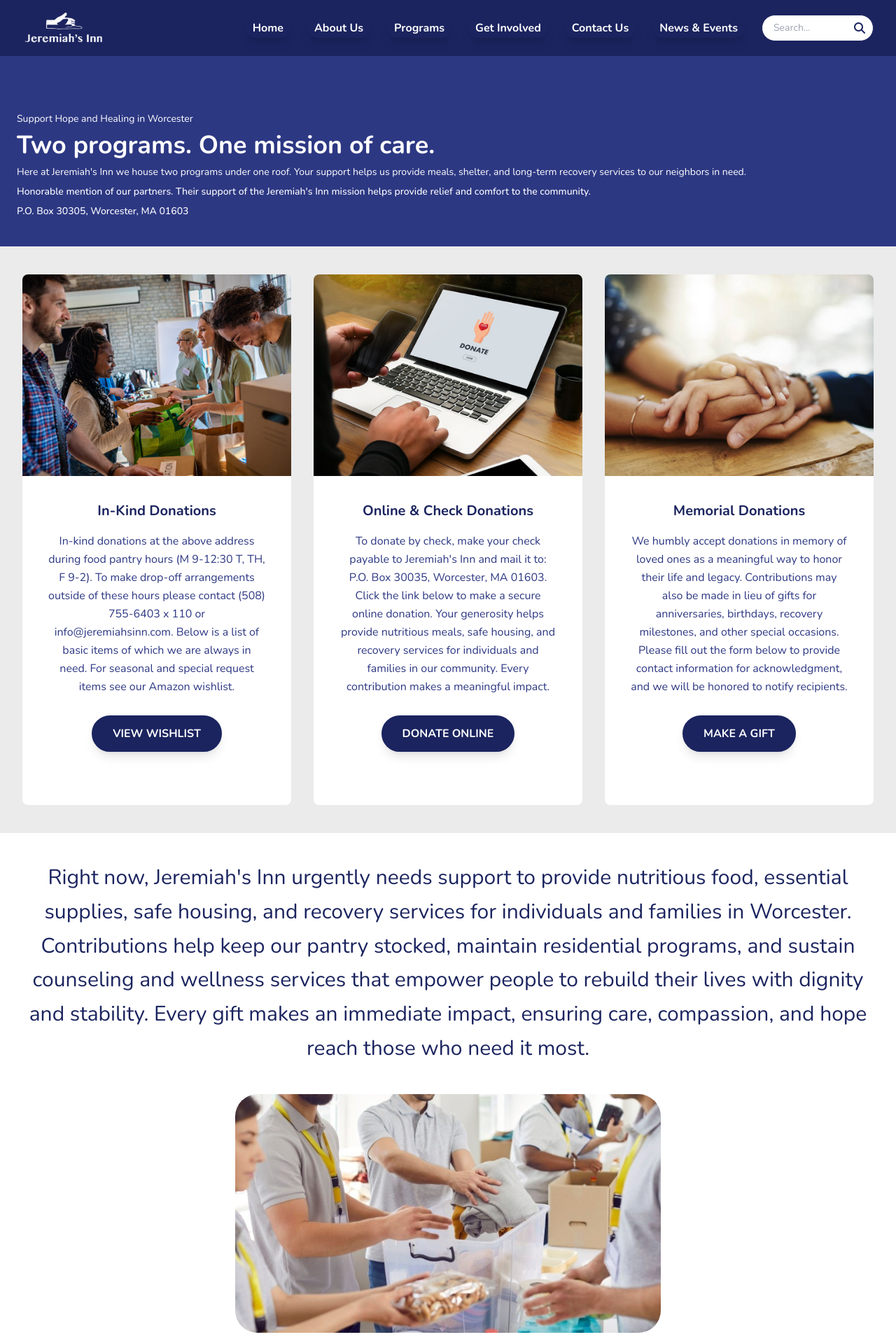
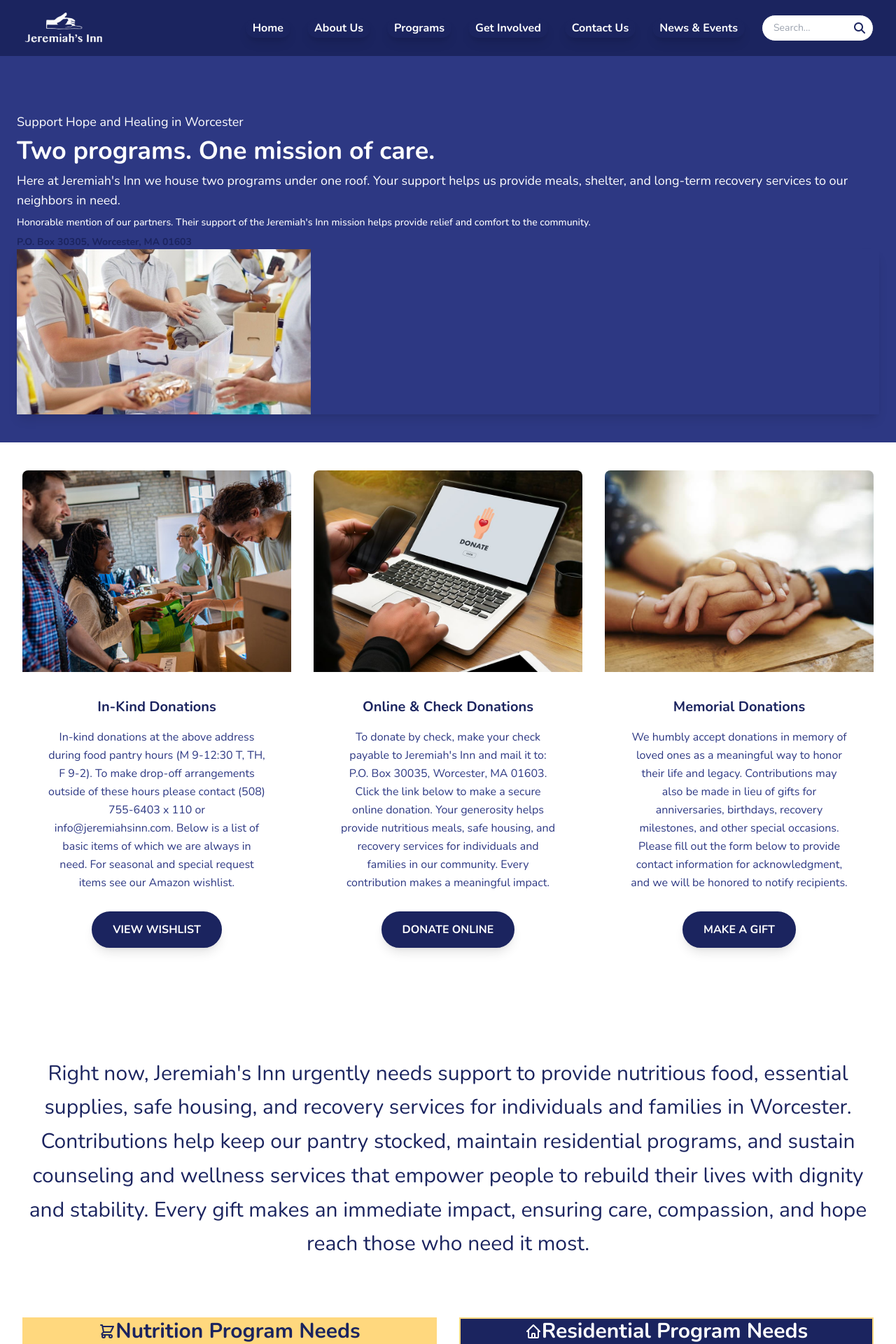
Before and after one commit to clarkprojrbb/JeremiahsInn, a React (Create React App) app: page /donate in a window 1280 px wide. Shown: the top 1920 px of the page at 70% size. Built offline with nearby package versions, Linux system fonts and the light colour scheme.

Commit message:
updated donate page

```diff
--- a/src/component/Donate.jsx
+++ b/src/component/Donate.jsx
@@ -68,28 +68,38 @@
                 <div className="relative mx-auto px-6">
                     <div className="relative px-10 py-10 lg:px-12 lg:py-12 grid gap-10 lg:grid-cols-2 items-center max-w-5xl mx-auto">
                     <div className="space-y-2 max-w-md lg:max-w-lg">
-                            <p className="text-white text-sm">
+                            <p className="text-white text-lg">
                                 Support Hope and Healing in Worcester
                             </p>
                             <h1 className="text-4xl font-bold text-white">
                                 Two programs. One mission of care.
                             </h1>
-                            <p className="text-sm text-white max-w-xl">
+                            <p className="text-lg text-white max-w-xl">
                                 Here at Jeremiah's Inn we house two programs under one roof. Your support helps us provide meals, shelter, and long-term recovery services to our neighbors in need.
                             </p>
                             <p className="text-sm text-white font-medium">
                                 Honorable mention of our partners. Their support of the Jeremiah's Inn mission
                                 helps provide relief and comfort to the community.
                             </p>
-                            <p className="text-sm font-bold text-white font-medium">
+                            <p className="text-sm font-bold text-light-orange">
                                 P.O. Box 30305, Worcester, MA 01603
                             </p>
+                        </div>
+                        <div className="lg:justify-self-end">
+                            <div className="rounded-[18px] overflow-hidden shadow-lg">
+                                <img
+                                    src="/donation.jpg"
+                                    alt="Volunteers preparing donations"
+                                    className="w-full h-auto object-cover"
+                                    style={{ maxWidth: "420px" }}
+                                />
+                            </div>
                         </div>
                     </div>
                 </div>
             </section>
 
-            <section className="pb-10 pt-20 dark:bg-dark lg:py-10" style={{ backgroundColor: 'rgb(235, 235, 235)' }}>
+            <section className="pb-10 pt-20 dark:bg-dark lg:py-10" style={{ backgroundColor: 'light-orange' }}>
                 <div className="max-w-7xl mx-auto px-6 lg:px-8">
                     <div className="grid gap-8 sm:grid-cols-2 lg:grid-cols-3 items-stretch">
                         <SingleCard
@@ -122,7 +132,7 @@
             </section>
 
             <section className="relative ItemsNeeded py-20 mt-10 dark:bg-dark">
-                <div className="absolute inset-0 bg-[url('/texture-pattern.png')] opacity-5"></div>
+                <div className="absolute inset-0 opacity-5"></div>
                 <div className="relative max-w-7xl mx-auto px-6 lg:px-8">
                     <p className="text-center text-dark-blue text-3xl mx-auto mb-12 leading-relaxed">
                         Right now, Jeremiah's Inn urgently needs support to provide nutritious food, essential supplies, safe housing, and recovery services for individuals and families in Worcester. Contributions help keep our pantry stocked, maintain residential programs, and sustain counseling and wellness services that empower people to rebuild their lives with dignity and stability. Every gift makes an immediate impact, ensuring care, compassion, and hope reach those who need it most.
@@ -132,17 +142,6 @@
                             className="w-full max-w-3xl overflow-hidden mt-10"
                             style={{ borderRadius: "32px" }}
                         >
-                            <img
-                                src="/donation.jpg"
-                                alt="Volunteers preparing donations"
-                                style={{
-                                    width: "50%",
-                                    height: "auto",
-                                    display: "block",
-                                    margin: "0 auto",
-                                    borderRadius: "32px",
-                                }}
-                            />
                         </div>
                     </div>
 
@@ -208,7 +207,7 @@
             <section className="pb-20 bg-white mt-10">
                 <div className="max-w-6xl mx-auto py-10 text-center">
                     <h3 className="text-3xl font-bold mb-6">Items We Cannot Accept</h3>
-                    <ul className="list-disc ml-5 space-y-2 text-med-blue text-left inline-block">
+                    <ul className="list-disc text-lg space-y-2 text-med-blue text-left inline-block">
                         <li>Expired or open containers</li>
                         <li>Used or open toiletries</li>
                         <li>Used underwear and socks</li>
```
